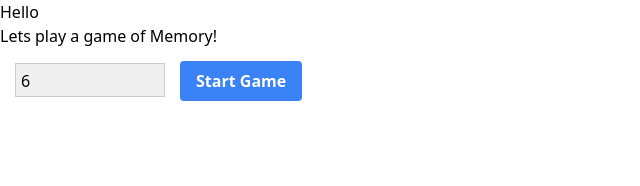
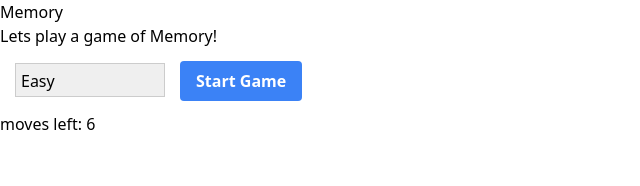
Before and after one commit to DutchRican/memory, a Vue app: page / in a window 1280 px wide. Shown: the top 186 px of the page, without its empty margins (0-640 px from the left). Built offline with nearby package versions, Linux system fonts and the light colour scheme.

Commit message:
working game logic with flipping cards

```diff
--- a/src/App.vue
+++ b/src/App.vue
@@ -1,20 +1,24 @@
 <script setup lang="ts">
 import { storeToRefs } from 'pinia';
 import { computed, ref } from 'vue';
-import { useGameStore, type Card } from './stores/game';
-const { cards, gameRunning, cardCount } = storeToRefs(useGameStore());
-const { startGame, updateCards } = useGameStore();
+import { GameLevel, useGameStore, type Card } from './stores/game';
+const { cards, gameRunning, gameLevel, moves, gameOver } = storeToRefs(useGameStore());
+const { startGame, updateCards, updateMoves } = useGameStore();
 
-const currentCardCount = ref(cardCount);
 const turnedCard = ref<Card | null>(null);
 const waitShowingCardFlip = ref(false);
 
 const startNewGame = () => {
-  startGame(currentCardCount.value);
+  startGame(gameLevel.value);
+  turnedCard.value = null;
 }
 
+const isFlipped = (card: Card) => {
+  return card.matched || card.id === turnedCard.value?.id;
+};
+
 const gridSize = computed(() => {
-  switch (cardCount.value) {
+  switch (gameLevel.value) {
     case 6:
       return 'grid-rows-2 grid-cols-3';
     case 9:
@@ -26,34 +30,58 @@ const gridSize = computed(() => {
   }
 });
 
+const buttonText = computed(() => {
+  if (gameOver.value) return 'New Game';
+  if (gameRunning.value) return 'Restart';
+  return 'Start Game';
+});
+
 const flipCard = (card: Card) => {
-  if (card.matched || turnedCard.value?.id === card.id) return;
+
+  if (card.matched || turnedCard.value?.id === card.id || waitShowingCardFlip.value || !gameRunning.value) return;
   if (!turnedCard.value) {
     turnedCard.value = card;
   }
   else if (turnedCard.value?.card === card.card) {
     updateCards(turnedCard.value.card);
+    turnedCard.value = null;
+  }
+  else {
+    updateMoves();
+    waitShowingCardFlip.value = true;
+    card.matched = true;
+    setTimeout(() => {
+      waitShowingCardFlip.value = false;
+      card.matched = false;
+      turnedCard.value = null;
+    }, 1000);
   }
 }
 </script>
-
 <template>
   <header>
-    <h1 class="w-full text-center">Hello</h1>
+    <h1 class="w-full text-center">Memory</h1>
   </header>
   <main>
     <div>
       <h2>Lets play a game of Memory!</h2>
       <div>
-        <select class="select" v-model="currentCardCount" @change="startNewGame">
-          <option v-for="count in [6, 9, 12, 15]" :value="count">{{ count }}</option>
+        <select class="select" v-model="gameLevel" @change="startNewGame">
+          <option v-for="[key, val] in Object.entries(GameLevel)" :value="val">{{ key }}</option>
         </select>
-        <button class="btn btn-blue" @click="startNewGame">Start Game</button>
+        <button class="btn btn-blue" @click="startNewGame">{{ buttonText }}</button>
       </div>
+      <p>moves left: {{ gameOver ? 0 : moves || gameLevel }}</p>
     </div>
-    <div v-if="gameRunning" class="grid gap-4" :class="gridSize">
-      <div v-for="card in cards" :key="card.id" @click="flipCard(card)" :class="card.matched ? 'blue' : 'card'">
-        <div class="h-36 w-36 text-8xl flex justify-center items-center border">{{ card.card }}</div>
+    <dialog :open="gameOver">You lost!!!</dialog>
+    <div class="grid gap-4" :class="gridSize">
+      <div v-for="card in cards" :key="card.id" @click="flipCard(card)"
+        :class="card.matched || turnedCard?.id === card.id ? 'blue' : 'card'">
+        <Transition name="flip">
+          <div v-if="isFlipped(card)" class="h-36 w-36 text-8xl flex justify-center items-center border card-front">{{
+            card.card }}</div>
+          <div v-else class="h-36 w-36 text-8xl flex justify-center items-center border card-back"></div>
+        </Transition>
       </div>
     </div>
   </main>
@@ -90,4 +118,31 @@ select::after {
   background-color: #bc2424;
   clip-path: polygon(100% 0%, 0 0%, 50% 100%);
 }
+
+.card-front,
+.card-back {
+  position: relative;
+  will-change: transform;
+}
+
+.card-back {
+  background: linear-gradient(135deg, #71b7e6ba, #9c59b674);
+}
+
+.flip-enter-active,
+.flip-leave-active {
+  transition: all 0.4s ease;
+}
+
+.flip-leave-active {
+  display: none;
+}
+
+
+.flip-enter-from,
+.flip-leave-to {
+  transform: rotateY(180deg);
+  opacity: 0;
+
+}
 </style>
--- a/src/stores/game.ts
+++ b/src/stores/game.ts
@@ -3,10 +3,22 @@ import { v4 } from "uuid";
 
 const cards = ['🎃', '🔥', '🚗', '🚐', '👺', '👻', '😹', '💀', '💋', '🫀', '🧚‍♀️', '🧟', '👯', '🧵', '🐶', '🦢', "🌵", "🍀", "🌼", "🌎"];
 
-export type Card = {
-	id: number;
+export class Card {
+	id: string;
 	card: string;
 	matched: boolean;
+	constructor(vals: { card: string, matched: boolean }) {
+		this.id = v4();
+		this.card = vals.card;
+		this.matched = vals.matched;
+	}
+}
+
+export const GameLevel = {
+	Easy: 6,
+	Medium: 9,
+	Hard: 12,
+	Extreme: 15
 }
 
 const shuffle = (array: string[]): string[] => {
@@ -31,16 +43,18 @@ export const useGameStore = defineStore('game', {
 		gameOver: false,
 		didWin: false,
 		gameRunning: false,
-		cardCount: 6,
-		cards: [] as Card[],
+		gameLevel: GameLevel.Easy,
+		cards: randomizeCards(GameLevel.Easy).map(card => new Card({ card, matched: false })),
+		moves: 0
 	}),
 	actions: {
-		startGame(cardCount: number) {
+		startGame(gameLevel: number) {
 			this.gameRunning = true;
 			this.gameOver = false;
 			this.didWin = false;
-			this.cardCount = cardCount;
-			this.cards = randomizeCards(cardCount).map(card => ({ card, matched: false, id: v4() }));
+			this.gameLevel = gameLevel;
+			this.cards = randomizeCards(gameLevel).map(card => new Card({ card, matched: false }));
+			this.moves = gameLevel + 2;
 			this.score = 0;
 		},
 		endGame() {
@@ -60,6 +74,17 @@ export const useGameStore = defineStore('game', {
 				}
 			});
 			this.score++;
+			if (this.cards.every((card: Card) => card.matched)) {
+				setTimeout(() => {
+					this.wonGame();
+				}, 1000);
+			}
+		},
+		updateMoves() {
+			this.moves--;
+			if (this.moves === 0) {
+				this.endGame();
+			}
 		}
 	}
 });
```
